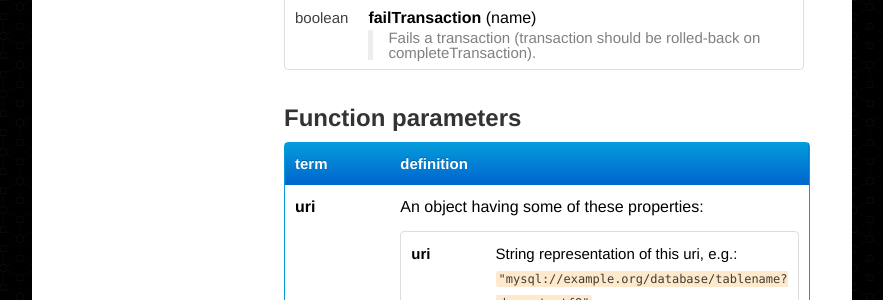
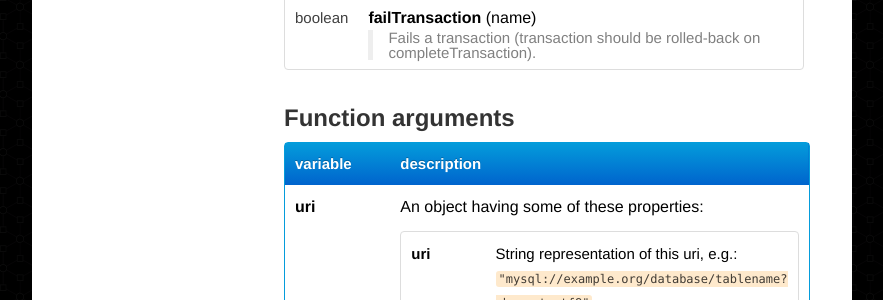
Before and after one commit to emilis/objectfs.org, a Jekyll site: the page built from docs/storage-wrapper.html, in a window 1280 px wide and 900 px high, scrolled down 2331 px. Shown: the part 156-456 px from the top of the window, without its empty margins (218-1101 px from the left). Built offline with Jekyll 4.4.1, drawn with Linux system fonts in a browser that asks for light colours.

Commit message:
Minor corrections in text.

```diff
--- a/docs/storage-wrapper.html
+++ b/docs/storage-wrapper.html
@@ -122,12 +122,12 @@ title: Storage wrapper specification
     </tbody>
 </table>
 
-<h2 id="parameters">Function parameters</h2>
+<h2 id="parameters">Function arguments</h2>
 
 <table class="doc-terms highlight">
     <thead><tr>
-            <th>term</th>
-            <th>definition</th>
+            <th>variable</th>
+            <th>description</th>
     </tr></thead>
     <tbody>
         <tr id="params-uri"><td>uri</td>
--- a/index.html
+++ b/index.html
@@ -4,7 +4,7 @@ layout: objectfs
 ---
 
 <div id="anouncement">
-        <p>ObjectFS is an open platform for moving data between all kinds of databases, file formats, APIs, etc.</p>
+        <p>ObjectFS is an open platform for extracting, translating and moving data between all kinds of databases, file formats, APIs, etc.</p>
         <p>A quick example: copy all blog posts from <span class="label success">WordPress</span> to <span class="label success">CouchDB</span>:</p>
         <pre class="prettyprint">$ ofs mirror wordpress://example.org/ couchdb://example.net/blog/</pre>
 </div>
```
